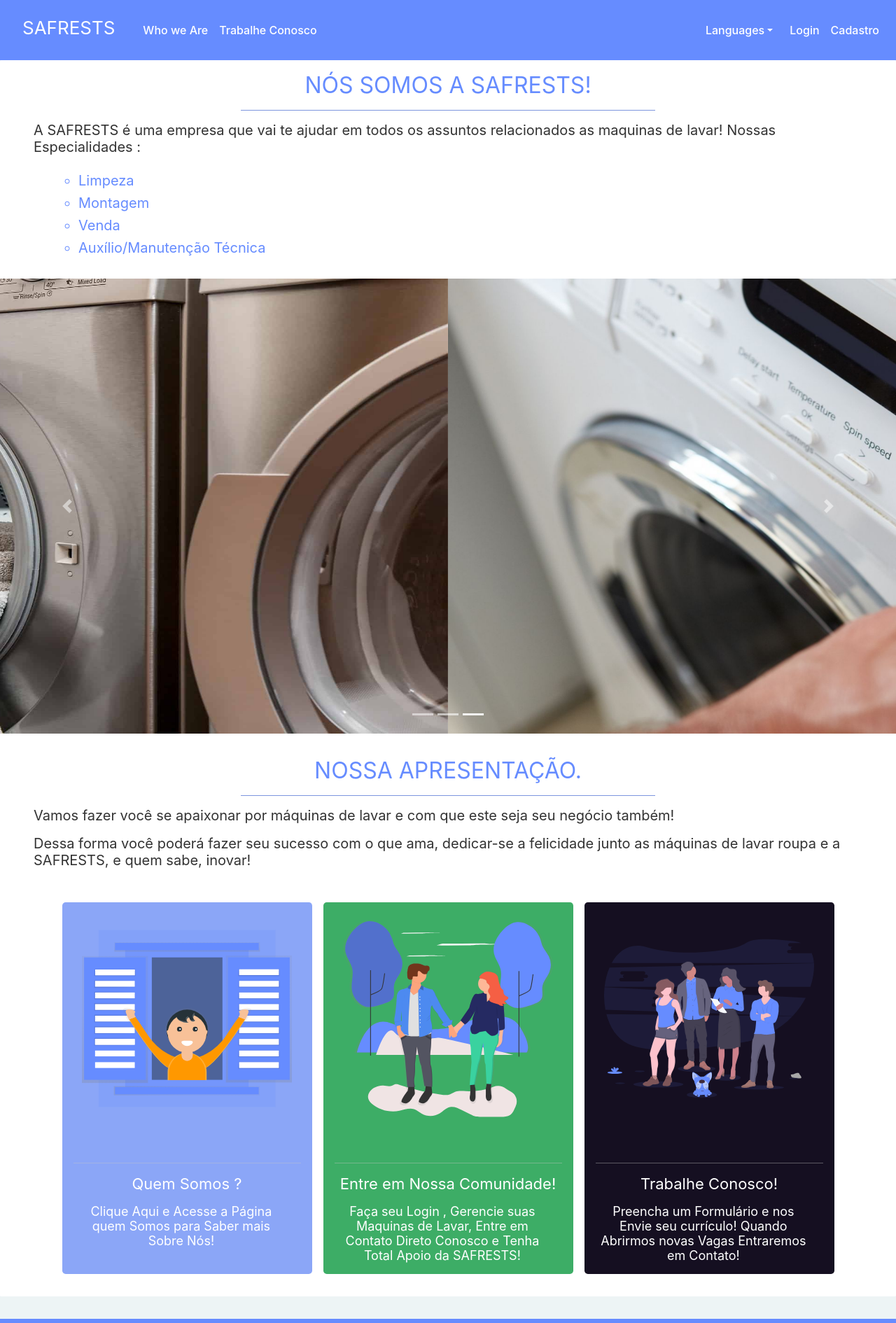
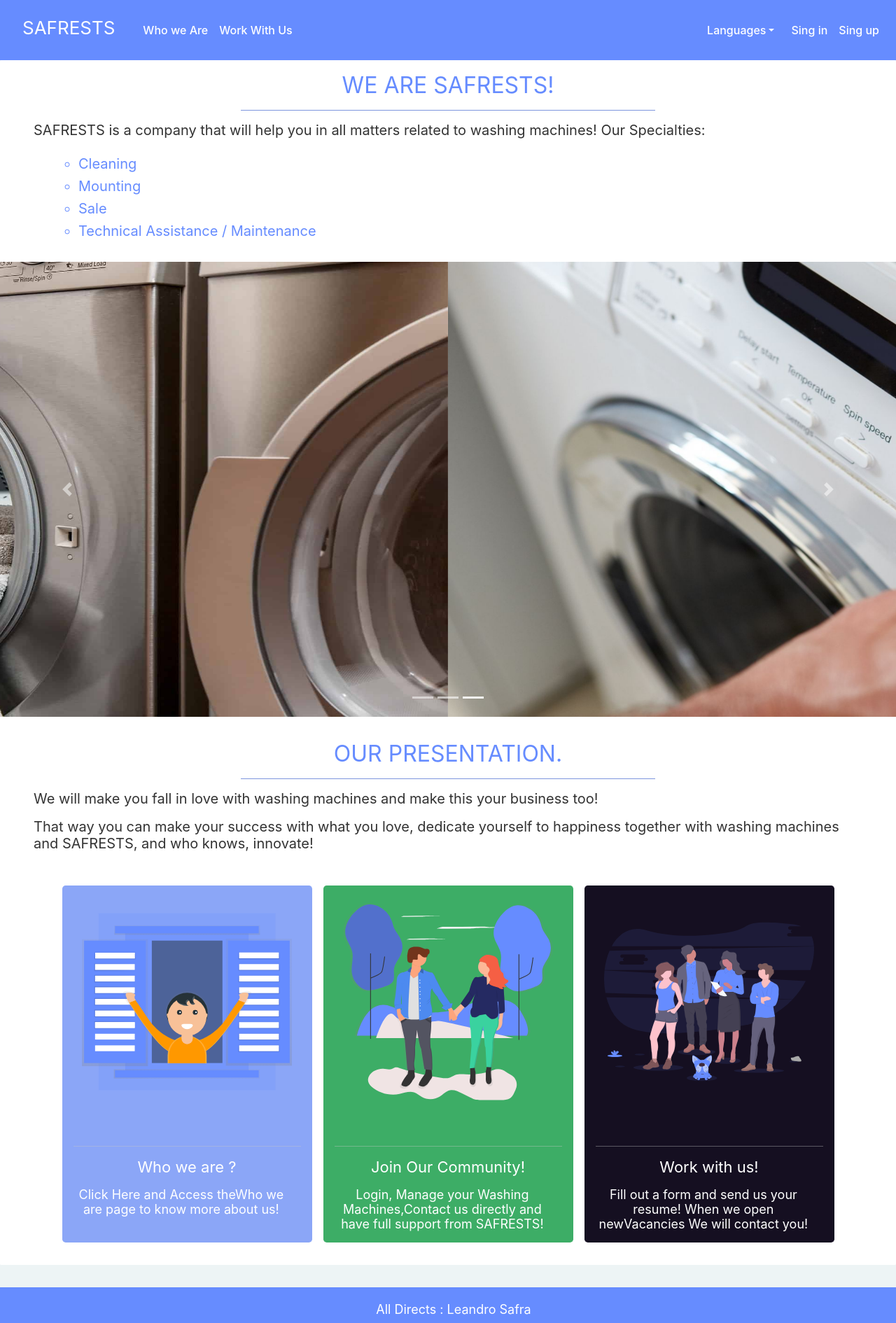
Before and after one commit to SafraPC/safrest, a React (Create React App) app: page / in a window 1280 px wide. Shown: the top 1890 px of the page at 70% size. Built offline with nearby package versions, Linux system fonts and the light colour scheme.

Commit message:
Translate all home page / footer / header

```diff
--- a/src/components/Footer/index.js
+++ b/src/components/Footer/index.js
@@ -1,13 +1,14 @@
 import React from 'react';
+import i18n from '../../services/i18next';
 import { FooterStyles} from './styles';
 
 const Footer = () => {
   return  (
     <FooterStyles>
       <div>
-        <label>All Directs : Leandro Safra</label>
-        <label>Developed by : Leandro Safra</label>
-        <label>Contact: +55 (19)9 9587-9599</label>
+        <label>{i18n.t('footer.text')}</label>
+        <label>{i18n.t('footer.text2')}</label>
+        <label>{i18n.t('footer.text3')}</label>
         <a target="_" href="http://www.github.com/SafraPC">Github: www.github.com/SafraPC</a>
       </div>
     </FooterStyles>
--- /dev/null
+++ b/src/components/Footer/translate.js
@@ -0,0 +1,13 @@
+const footerEN ={
+    text: "All Directs : Leandro Safra",
+    text2: "Developed by : Leandro Safra",
+    text3: "Contact: +55 (19)9 9587-9599",
+}
+
+const footerBR={
+    text: "Todos os Direitos : Leandro Safra",
+    text2: "Desenvolvido por : Leandro Safra",
+    text3: "Contato : +55 (19)9 9587-9599",
+}
+
+export{footerBR,footerEN}
--- a/src/components/Header/index.js
+++ b/src/components/Header/index.js
@@ -23,30 +23,32 @@ const Header = () => {
         <Nav className="mr-auto">
         <Link to="/who_we_are">
             <div className="headerLinks">
-              <span className="texts">{i18n.t('who_we_are.text')}</span>
+              <span className="texts">{i18n.t('header.who_we_are.text')}</span>
             </div>
           </Link>
             <Link to="/work_with_us">
             <div className="headerLinks">
-              <span className="texts">Trabalhe Conosco</span>
+              <span className="texts">{i18n.t('header.work_with_us.text')}</span>
             </div>
           </Link>
 
         </Nav>
 
         <Nav>
-        <NavDropdown alignRight className="headerSuperLink texts" title="Languages" id="collasible-nav-dropdown">
+        <NavDropdown alignRight className="headerSuperLink texts" title={i18n.t('header.languages.text')} id="collasible-nav-dropdown">
             <div  className="dropdown-item text-center" onClick={()=>handleTranslate('pt')}>Português</div>
             <div  className="dropdown-item text-center" onClick={()=>handleTranslate('en')}>Inglês</div>
           </NavDropdown>
         <Link to="/login">
             <div className="headerLinks">
-              <span className="texts">Login</span>
+            <span className="texts">{i18n.t('header.login.text')}</span>
+
             </div>
           </Link>
             <Link to="/register">
             <div className="headerLinks">
-              <span className="texts">Cadastro</span>
+            <span className="texts">{i18n.t('header.register.text')}</span>
+
             </div>
           </Link>
         </Nav>
--- /dev/null
+++ b/src/components/Header/translate.js
@@ -0,0 +1,37 @@
+ const headerEN = {
+    who_we_are: {
+        text: "Who we Are",
+      },
+      work_with_us: {
+        text: "Work With Us",
+      },
+      login: {
+        text: "Sing in",
+      },
+      register: {
+        text: "Sing up",
+      },
+      languages: {
+        text: "Languages",
+      },
+}
+ const headerBR ={
+    who_we_are: {
+        text: "Quem Somos",
+      },
+
+      work_with_us: {
+        text: "Trabalhe Conosco",
+      },
+      login: {
+        text: "Login",
+      },
+      register: {
+        text: "Cadastro",
+      },
+      languages: {
+        text: "Idiomas",
+      },
+}
+
+export {headerBR,headerEN}
--- a/src/locales/en/translation.js
+++ b/src/locales/en/translation.js
@@ -1,9 +1,26 @@
+import { headerEN } from "../../components/Header/translate";
+import { footerEN } from "../../components/Footer/translate";
+import { homeEN } from "../../pages/Home/translate";
+
 export const messages = {
-    en:{
-       translations:{
-           who_we_are:{
-               text:"Who we Are"
-           }
-       }
-    }
-  }
+  en: {
+    translations: {
+      //Home
+      pageHome: {
+        ...homeEN,
+      },
+
+      //Header Translate
+      header: {
+        ...headerEN,
+      },
+
+      //Footer Translate
+      footer: {
+        ...footerEN,
+      },
+
+      //Home Translate
+    },
+  },
+};
--- a/src/locales/pt/translation.js
+++ b/src/locales/pt/translation.js
@@ -1,9 +1,23 @@
+import { headerBR } from "../../components/Header/translate";
+import { footerBR } from "../../components/Footer/translate";
+import {homeBR} from '../../pages/Home/translate';
 export const messages = {
-    pt:{
-       translations:{
-           who_we_are:{
-               text:"Quem Somos"
-           }
-       }
-    }
-  }
+  pt: {
+    translations: {
+      //Home
+      pageHome: {
+        ...homeBR
+      },
+
+      //Header
+      header: {
+        ...headerBR,
+      },
+
+      //Footer
+      footer: {
+        ...footerBR,
+      },
+    },
+  },
+};
--- a/src/pages/Home/index.js
+++ b/src/pages/Home/index.js
@@ -10,63 +10,57 @@ import CardComum from "../../components/CardComum";
 import workTogether from "../../assets/svgs/workTogether.svg";
 import relasionship from '../../assets/svgs/relasionship.svg'
 import welcome from '../../assets/svgs/welcome.svg'
+import i18n from "../../services/i18next";
 function Home() {
   return (
     <Page>
       <Header />
       <ScreenView>
         <Apresentation>
-          <label>Nós somos a Safrests!</label>
+          <label>{i18n.t('pageHome.homeHeader.homeWelcome.text')}</label>
           <hr></hr>
           <span>
-            A SAFRESTS é uma empresa que vai te ajudar em todos os assuntos
-            relacionados as maquinas de lavar! Nossas Especialidades :
+          {i18n.t('pageHome.homeHeader.homeSubwelcome.text')}
           </span>
           <ul>
-            <li>Limpeza</li>
-            <li>Montagem</li>
-            <li>Venda</li>
-            <li>Auxílio/Manutenção Técnica</li>
+            <li>{i18n.t('pageHome.homeHeader.homeList.text')}</li>
+            <li>{i18n.t('pageHome.homeHeader.homeList.text2')}</li>
+            <li>{i18n.t('pageHome.homeHeader.homeList.text3')}</li>
+            <li>{i18n.t('pageHome.homeHeader.homeList.text4')}</li>
           </ul>
         </Apresentation>
         <HomeCarousel />
         <br></br>
         <Apresentation>
-          <label>Nossa Apresentação.</label>
+          <label>{i18n.t('pageHome.homeContent.homeWelcome.text')}</label>
           <hr></hr>
-          <span>Vamos fazer você se apaixonar por máquinas de lavar
-            e com que este seja seu negócio também!
+          <span>{i18n.t('pageHome.homeContent.subWelcome.text')}
           </span>
-          <span>Dessa forma você poderá fazer seu sucesso com o que ama,
-            dedicar-se a felicidade junto as máquinas de lavar roupa e a SAFRESTS, e quem
-             sabe, inovar!
+          <span>{i18n.t('pageHome.homeContent.subWelcome.text2')}
           </span>
         </Apresentation>
         <Content>
           <CardComum
             image={welcome}
             link="/who_we_are"
-            title="Quem Somos ?"
-            text="Clique Aqui e Acesse a
-        Página quem Somos para Saber mais Sobre Nós!"
+            title={i18n.t('pageHome.homeContent.cards.card.title')}
+            text={i18n.t('pageHome.homeContent.cards.card.text')}
             color="var(--color-hover-blue)"
             fontColor="white"
           />
           <CardComum
             link="/login"
             image={relasionship}
-            title="Entre em Nossa Comunidade!"
-            text="Faça seu Login , Gerencie suas Maquinas de Lavar,
-            Entre em Contato Direto Conosco e Tenha Total Apoio da SAFRESTS!"
+            title={i18n.t('pageHome.homeContent.cards.card2.title')}
+            text={i18n.t('pageHome.homeContent.cards.card2.text')}
             color="var(--color-soft-green)"
             fontColor="white"
           />
             <CardComum
             link="/work_with_us"
             image={workTogether}
-            title="Trabalhe Conosco!"
-            text="Preencha um Formulário e nos Envie seu currículo! Quando Abrirmos novas
-            Vagas Entraremos em Contato!"
+            title={i18n.t('pageHome.homeContent.cards.card3.title')}
+            text={i18n.t('pageHome.homeContent.cards.card3.text')}
             color="var(--color-blackPurple)"
             fontColor="white"
           />
--- /dev/null
+++ b/src/pages/Home/translate.js
@@ -0,0 +1,92 @@
+const homeBR ={
+    homeHeader: {
+              homeWelcome: {
+                text: "NÓS SOMOS A SAFRESTS!",
+              },
+              homeSubwelcome: {
+                text:
+                  "A SAFRESTS é uma empresa que vai te ajudar em todos os assuntos relacionados as maquinas de lavar! Nossas Especialidades :",
+              },
+              homeList: {
+                text: "Limpeza",
+                text2: "Montagem",
+                text3: "Venda",
+                text4: "Auxílio/Manutenção Técnica",
+              },
+            },
+            homeContent: {
+              homeWelcome: {
+                text: "NOSSA APRESENTAÇÃO.",
+              },
+              subWelcome: {
+                text:
+                  "Vamos fazer você se apaixonar por máquinas de lavar e com que este seja seu negócio também!",
+                text2:
+                  "Dessa forma você poderá fazer seu sucesso com o que ama, dedicar-se a felicidade junto as máquinas de lavar roupa e a SAFRESTS, e quem sabe, inovar!",
+              },
+              cards:{
+                  card:{
+                    title:"Quem Somos ?",
+                    text:"Clique Aqui e Acesse a"+
+                    "Página quem Somos para Saber mais Sobre Nós!"
+                  },
+                  card2:{
+                    title:"Entre em Nossa Comunidade!",
+                    text:"Faça seu Login , Gerencie suas Maquinas de Lavar,"+
+                   "Entre em Contato Direto Conosco e Tenha Total Apoio da SAFRESTS!"
+                  },
+                  card3:{
+                    title:"Trabalhe Conosco!",
+                    text:"Preencha um Formulário e nos Envie seu currículo! Quando Abrirmos novas"+
+                    "Vagas Entraremos em Contato!"
+                  }
+              }
+            },
+    }
+const homeEN ={
+    homeHeader: {
+        homeWelcome: {
+          text: "WE ARE SAFRESTS!",
+        },
+        homeSubwelcome: {
+          text:
+            "SAFRESTS is a company that will help you in all matters related to washing machines! Our Specialties:",
+        },
+        homeList: {
+          text: "Cleaning",
+          text2: "Mounting",
+          text3: "Sale",
+          text4: "Technical Assistance / Maintenance",
+        },
+      },
+      homeContent: {
+        homeWelcome: {
+          text: "OUR PRESENTATION.",
+        },
+        subWelcome: {
+          text:
+            "We will make you fall in love with washing machines and make this your business too!",
+          text2:
+            "That way you can make your success with what you love, dedicate yourself to happiness together with washing machines and SAFRESTS, and who knows, innovate!",
+        },
+        cards:{
+            card:{
+              title:"Who we are ?",
+              text:"Click Here and Access the"+
+              "Who we are page to know more about us!"
+            },
+            card2:{
+              title:"Join Our Community!",
+              text:"Login, Manage your Washing Machines,"+
+             "Contact us directly and have full support from SAFRESTS!"
+            },
+            card3:{
+              title:"Work with us!",
+              text:"Fill out a form and send us your resume! When we open new"+
+              "Vacancies We will contact you!"
+            }
+        }
+      },
+}
+
+export{homeBR,homeEN}
```
